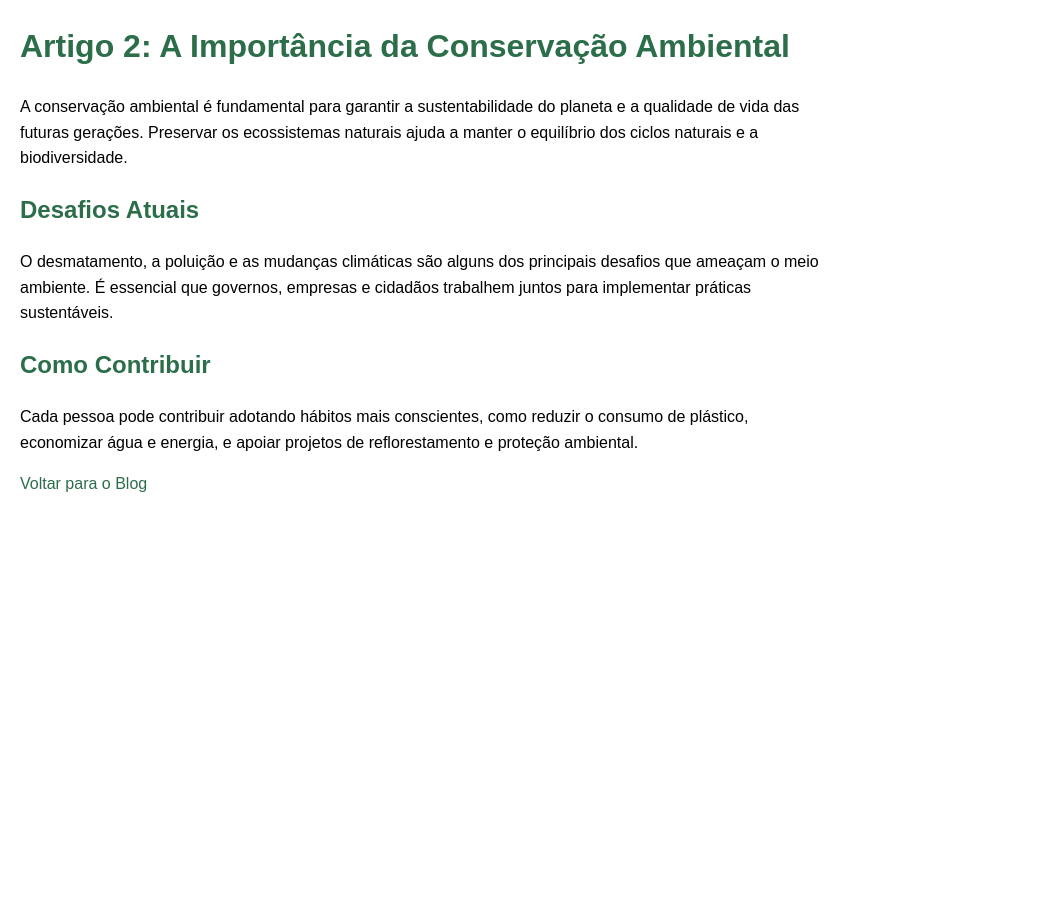
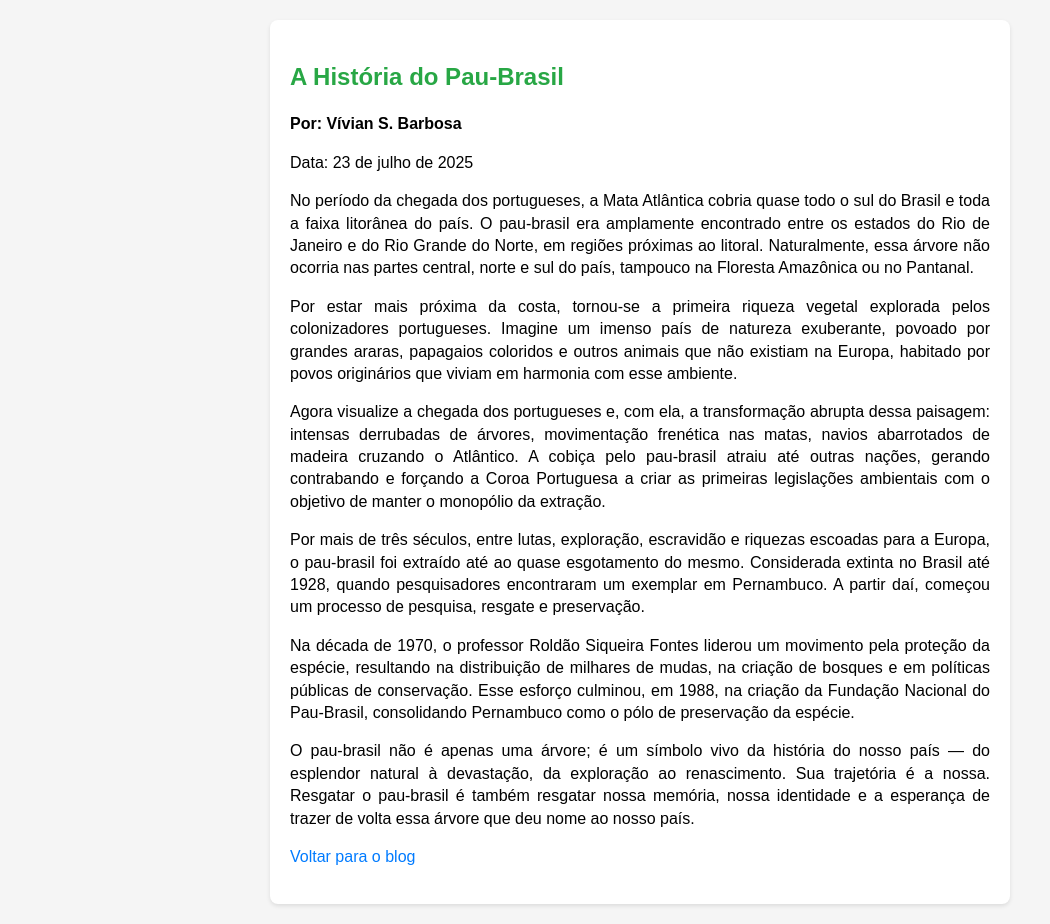
Before and after one commit to lbseven7/reflorbrasil-oficial, a plain HTML site: page article2.html in a window 1280 px wide. Shown: the whole page, without its empty margins (0-1050 px from the left). Before the commit the page ends 800 px from the top, so only its background shows below. Drawn offline with Linux system fonts and the light colour scheme.

Commit message:
Adiciona artigo no blog

```diff
--- a/article2.html
+++ b/article2.html
@@ -1,24 +1,78 @@
 <!DOCTYPE html>
 <html lang="pt-BR">
 <head>
-    <meta charset="UTF-8">
-    <meta name="viewport" content="width=device-width, initial-scale=1.0">
-    <title>Artigo 2 - Reflor Brasil</title>
-    <style>
-        body { font-family: Arial, sans-serif; line-height: 1.6; margin: 20px; max-width: 800px; }
-        h1, h2 { color: #2c6e49; }
-        p { margin-bottom: 1em; }
-        a { color: #2c6e49; text-decoration: none; }
-        a:hover { text-decoration: underline; }
+  <meta charset="UTF-8">
+  <title>Artigo sobre o Pau-Brasil</title>
+  <style>
+        /* Estilos CSS para justificar o texto */
+        body {
+            font-family: Arial, sans-serif; /* Apenas para uma fonte padrão */
+            line-height: 1.4; /* Melhora a legibilidade */
+            margin: 20px;
+            padding: 0;
+            background-color: #f5f5f5;
+        }
+        article {
+            max-width: 700px; /* Limita a largura do conteúdo para melhor leitura */
+            margin: 0 auto; /* Centraliza o artigo na página */
+            padding: 20px;
+            border-radius: 8px;
+            box-shadow: 0 2px 4px rgba(0,0,0,0.1);
+            background-color: #fff;
+        }
+        h1, h2 {
+            text-align: justify; /* Títulos centralizados ficam bem em blogs */
+            color: #28a745; /* Cor para os títulos, sugestão verde */
+        }
+        p {
+            text-align: justify; /* ISSO JUSTIFICA O TEXTO DOS PARÁGRAFOS */
+            margin-bottom: 1em; /* Espaçamento entre parágrafos */
+        }
+        ul {
+            text-align: justify; /* Opcional: justifica listas também */
+            list-style-type: disc; /* Estilo padrão para itens de lista */
+            margin-left: 20px;
+            margin-bottom: 1em;
+        }
+        li {
+            margin-bottom: 0.5em; /* Espaçamento entre itens da lista */
+        }
+        a {
+            color: #007bff; /* Cor para links */
+            text-decoration: none; /* Remove sublinhado padrão */
+        }
+        a:hover {
+            text-decoration: underline; /* Adiciona sublinhado ao passar o mouse */
+        }
+        hr {
+            border: 0;
+            height: 1px;
+            background-image: linear-gradient(to right, rgba(0, 0, 0, 0), rgba(0, 0, 0, 0.75), rgba(0, 0, 0, 0));
+            margin: 2em 0;
+        }
     </style>
+
 </head>
 <body>
-    <h1>Artigo 2: A Importância da Conservação Ambiental</h1>
-    <p>A conservação ambiental é fundamental para garantir a sustentabilidade do planeta e a qualidade de vida das futuras gerações. Preservar os ecossistemas naturais ajuda a manter o equilíbrio dos ciclos naturais e a biodiversidade.</p>
-    <h2>Desafios Atuais</h2>
-    <p>O desmatamento, a poluição e as mudanças climáticas são alguns dos principais desafios que ameaçam o meio ambiente. É essencial que governos, empresas e cidadãos trabalhem juntos para implementar práticas sustentáveis.</p>
-    <h2>Como Contribuir</h2>
-    <p>Cada pessoa pode contribuir adotando hábitos mais conscientes, como reduzir o consumo de plástico, economizar água e energia, e apoiar projetos de reflorestamento e proteção ambiental.</p>
-    <p><a href="blog.html">Voltar para o Blog</a></p>
-</body>
+    <article>
+    <h1>A História do Pau-Brasil</h1>
+    <p><strong>Por: Vívian S. Barbosa</strong></p>
+    <p>Data: 23 de julho de 2025</p>
+
+    <p>No período da chegada dos portugueses, a Mata Atlântica cobria quase todo o sul do Brasil e toda a faixa litorânea do país. O pau-brasil era amplamente encontrado entre os estados do Rio de Janeiro e do Rio Grande do Norte, em regiões próximas ao litoral. Naturalmente, essa árvore não ocorria nas partes central, norte e sul do país, tampouco na Floresta Amazônica ou no Pantanal.</p>
+
+    <p>Por estar mais próxima da costa, tornou-se a primeira riqueza vegetal explorada pelos colonizadores portugueses. Imagine um imenso país de natureza exuberante, povoado por grandes araras, papagaios coloridos e outros animais que não existiam na Europa, habitado por povos originários que viviam em harmonia com esse ambiente.</p>
+
+    <p>Agora visualize a chegada dos portugueses e, com ela, a transformação abrupta dessa paisagem: intensas derrubadas de árvores, movimentação frenética nas matas, navios abarrotados de madeira cruzando o Atlântico. A cobiça pelo pau-brasil atraiu até outras nações, gerando contrabando e forçando a Coroa Portuguesa a criar as primeiras legislações ambientais com o objetivo de manter o monopólio da extração.</p>
+
+    <p>Por mais de três séculos, entre lutas, exploração, escravidão e riquezas escoadas para a Europa, o pau-brasil foi extraído até ao quase esgotamento do mesmo. Considerada extinta no Brasil até 1928, quando pesquisadores encontraram um exemplar em Pernambuco. A partir daí, começou um processo de pesquisa, resgate e preservação.</p>
+
+    <p>Na década de 1970, o professor Roldão Siqueira Fontes liderou um movimento pela proteção da espécie, resultando na distribuição de milhares de mudas, na criação de bosques e em políticas públicas de conservação. Esse esforço culminou, em 1988, na criação da Fundação Nacional do Pau-Brasil, consolidando Pernambuco como o pólo de preservação da espécie.</p>
+
+    <p>O pau-brasil não é apenas uma árvore; é um símbolo vivo da história do nosso país — do esplendor natural à devastação, da exploração ao renascimento. Sua trajetória é a nossa. Resgatar o pau-brasil é também resgatar nossa memória, nossa identidade e a esperança de trazer de volta essa árvore que deu nome ao nosso país.</p>
+
+    <p><a href="index.html">Voltar para o blog</a></p>
+</article>
+
+<body>
 </html>
```
Also changed, not shown: article3.html (+47 -16 lines), blog.html (+1 -1 lines), index.html (+3 -3 lines).
